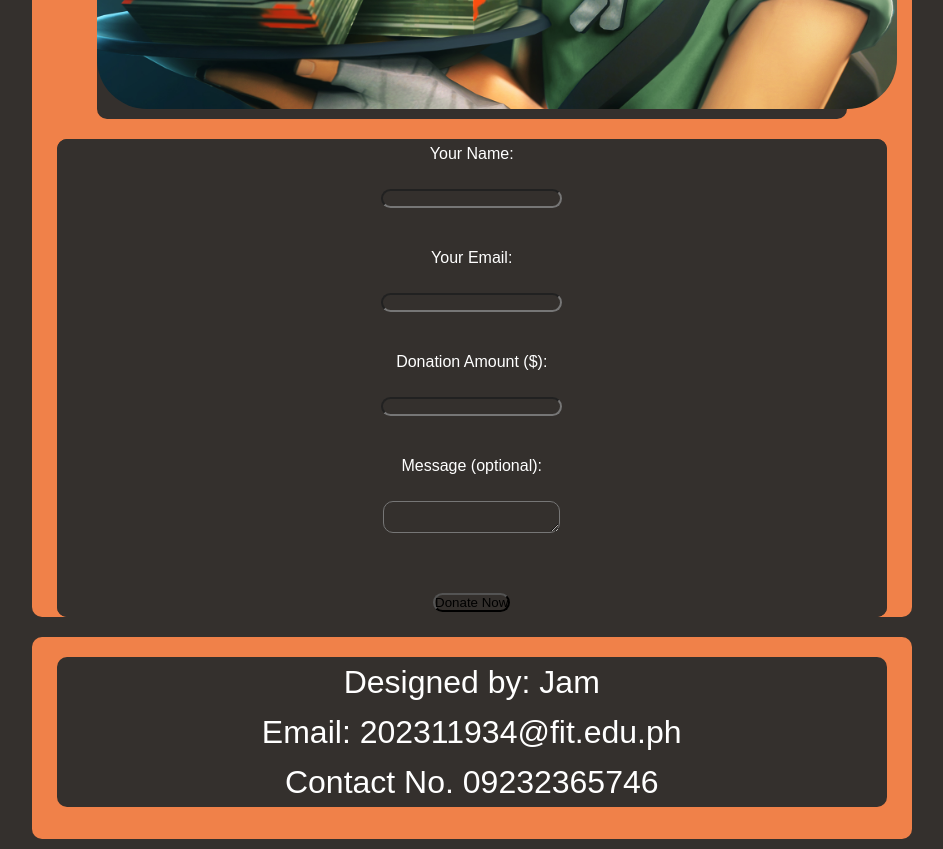
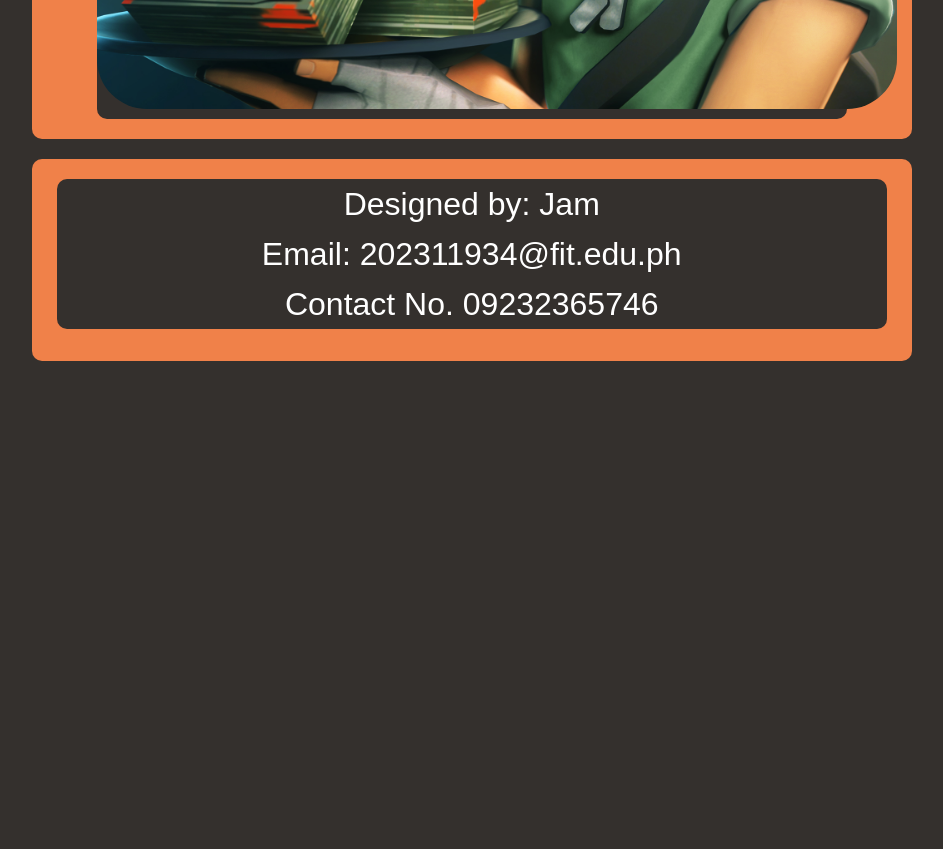
Before and after one commit to JamVSCode/ANDRES-FINALLAYOUTWITHLOGO, a plain HTML site: page donation.html in a window 1280 px wide. Shown: the part 840-1689 px from the top of the page, without its empty margins (234-1177 px from the left). After the commit the page ends 1211 px from the top, so only its background shows below. Drawn offline with Linux system fonts and the light colour scheme; a web font is replaced by a local one.

Commit message:
Stop testing

```diff
--- a/donation.html
+++ b/donation.html
@@ -36,17 +36,6 @@
                         <img src="FU5gyFc4ukpXNUPukhjMvD.jpg" alt="image" width="800" height="437">
                     </figure>
                     <div class="container">
-                        <form action="https://formsubmit.co/jamgamingrblx@gmail.com" method="POST">
-                            <label for="name">Your Name:</label><br>
-                            <input type="text" id="name" name="name" required><br><br>
-                            <label for="email">Your Email:</label><br>
-                            <input type="email" id="email" name="email" required><br><br>
-                            <label for="amount">Donation Amount ($):</label><br>
-                            <input type="number" id="amount" name="amount" min="1" required><br><br>
-                            <label for="message">Message (optional):</label><br>
-                            <textarea id="message" name="message"></textarea><br><br>
-                            <button type="submit">Donate Now</button>
-                        </form>
                 </div>
             </div>
             <div id="footer-div">
```
